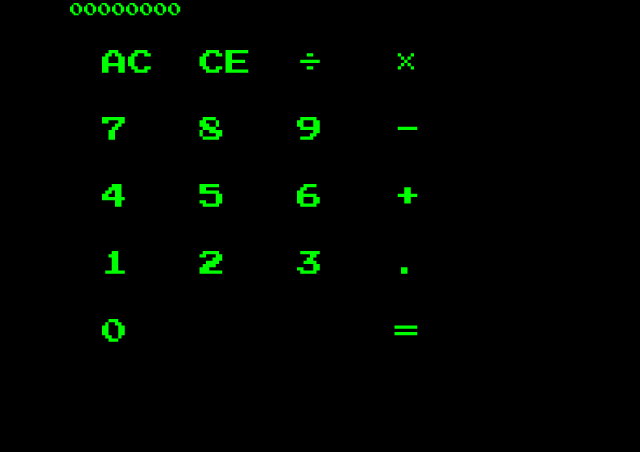
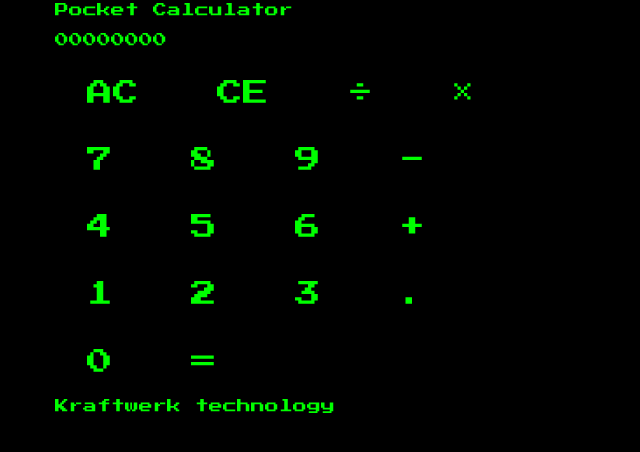
Before and after one commit to alan-jordan/js-calculator, a plain HTML site: page index.html in a window 1280 px wide. Shown: the whole page, without its empty margins (0-640 px from the left). Drawn offline with nearby package versions, Linux system fonts and the light colour scheme.

Commit message:
Simplified HTML a LOT

```diff
--- a/index.html
+++ b/index.html
@@ -21,95 +21,44 @@
   <body>
     <div class="container">
       <div class="row">
-        <div class="col-sm-6">
-          <div class="row">
-            <div class="col-xs-12">
-              <p class="total">00000000</p>
-            </div>
-          </div>
-          <div class="row">
-            <div class="col-xs-3 col-sm-2">
-              <input class="button" type="button" id="ac" value="AC"></input>
-            </div>
-            <div class="col-xs-3 col-sm-2">
-              <input class="button" type="button" id="ce" value="CE"></input>
-            </div>
-            <div class="col-xs-3 col-sm-2">
-              <input class="button" type="button" id="divide" value="&#247"></input>
-            </div>
-            <div class="col-xs-3 col-sm-2">
-              <input class="button" type="button" id="multiply" value="&#215"></input>
-            </div>
-          </div>
-        </div>
+        <p class="total">Pocket Calculator</p>
       </div>
       <div class="row">
-        <div class="col-sm-6">
-          <div class="row">
-            <div class="col-xs-3 col-sm-2">
-              <input class="button" type="button" id="7" value="7"></input>
-            </div>
-            <div class="col-xs-3 col-sm-2">
-              <input class="button" type="button" id="8" value="8"></input>
-            </div>
-            <div class="col-xs-3 col-sm-2">
-              <input class="button" type="button" id="9" value="9"></input>
-            </div>
-            <div class="col-xs-3 col-sm-2">
-              <input class="button" type="button" id="minus" value="-"></input>
-            </div>
-          </div>
-        </div>
+        <p>00000000</p>
       </div>
       <div class="row">
-        <div class="col-sm-6">
-          <div class="row">
-            <div class="col-xs-3 col-sm-2">
-              <input class="button" type="button" id="4" value="4"></input>
-            </div>
-            <div class="col-xs-3 col-sm-2">
-              <input class="button" type="button" id="5" value="5"></input>
-            </div>
-            <div class="col-xs-3 col-sm-2">
-              <input class="button" type="button" id="6" value="6"></input>
-            </div>
-            <div class="col-xs-3 col-sm-2">
-              <input class="button" type="button" id="plus" value="+"></input>
-            </div>
-          </div>
-        </div>
+        <input class="button" type="button" id="ac" value="AC"></input>
+        <input class="button" type="button" id="ce" value="CE"></input>
+        <input class="button" type="button" id="divide" value="&#247"></input>
+        <input class="button" type="button" id="multiply" value="&#215"></input>
       </div>
       <div class="row">
-        <div class="col-sm-6">
-          <div class="row">
-            <div class="col-xs-3 col-sm-2">
-              <input class="button" type="button" id="1" value="1"></input>
-            </div>
-            <div class="col-xs-3 col-sm-2">
-              <input class="button" type="button" id="2" value="2"></input>
-            </div>
-            <div class="col-xs-3 col-sm-2">
-              <input class="button" type="button" id="3" value="3"></input>
-            </div>
-            <div class="col-xs-3 col-sm-2">
-              <input class="button" type="button" id="dot" value="."></input>
-            </div>
-          </div>
-        </div>
+        <input class="button" type="button" id="7" value="7"></input>
+        <input class="button" type="button" id="8" value="8"></input>
+        <input class="button" type="button" id="9" value="9"></input>
+        <input class="button" type="button" id="minus" value="-"></input>
       </div>
       <div class="row">
-        <div class="col-sm-6">
-          <div class="row">
-            <div class="col-xs-6">
-              <input class="button" type="button" id="0" value="0"></input>
-            </div>
-            <div class="col-xs-6">
-              <input class="button" type="button" id="equals" value="="></input>
-            </div>
-          </div>
-        </div>
+        <input class="button" type="button" id="4" value="4"></input>
+        <input class="button" type="button" id="5" value="5"></input>
+        <input class="button" type="button" id="6" value="6"></input>
+        <input class="button" type="button" id="plus" value="+"></input>
+      </div>
+      <div class="row">
+        <input class="button" type="button" id="1" value="1"></input>
+        <input class="button" type="button" id="2" value="2"></input>
+        <input class="button" type="button" id="3" value="3"></input>
+        <input class="button" type="button" id="dot" value="."></input>
+      </div>
+      <div class="row">
+        <input class="button" type="button" id="0" value="0"></input>
+        <input class="button" type="button" id="equals" value="="></input>
+      </div>
+      <div class="row">
+        <p>Kraftwerk technology</p>
       </div>
     </div>
+
 
 
     <!-- jQuery (necessary for Bootstrap's JavaScript plugins) -->
```
